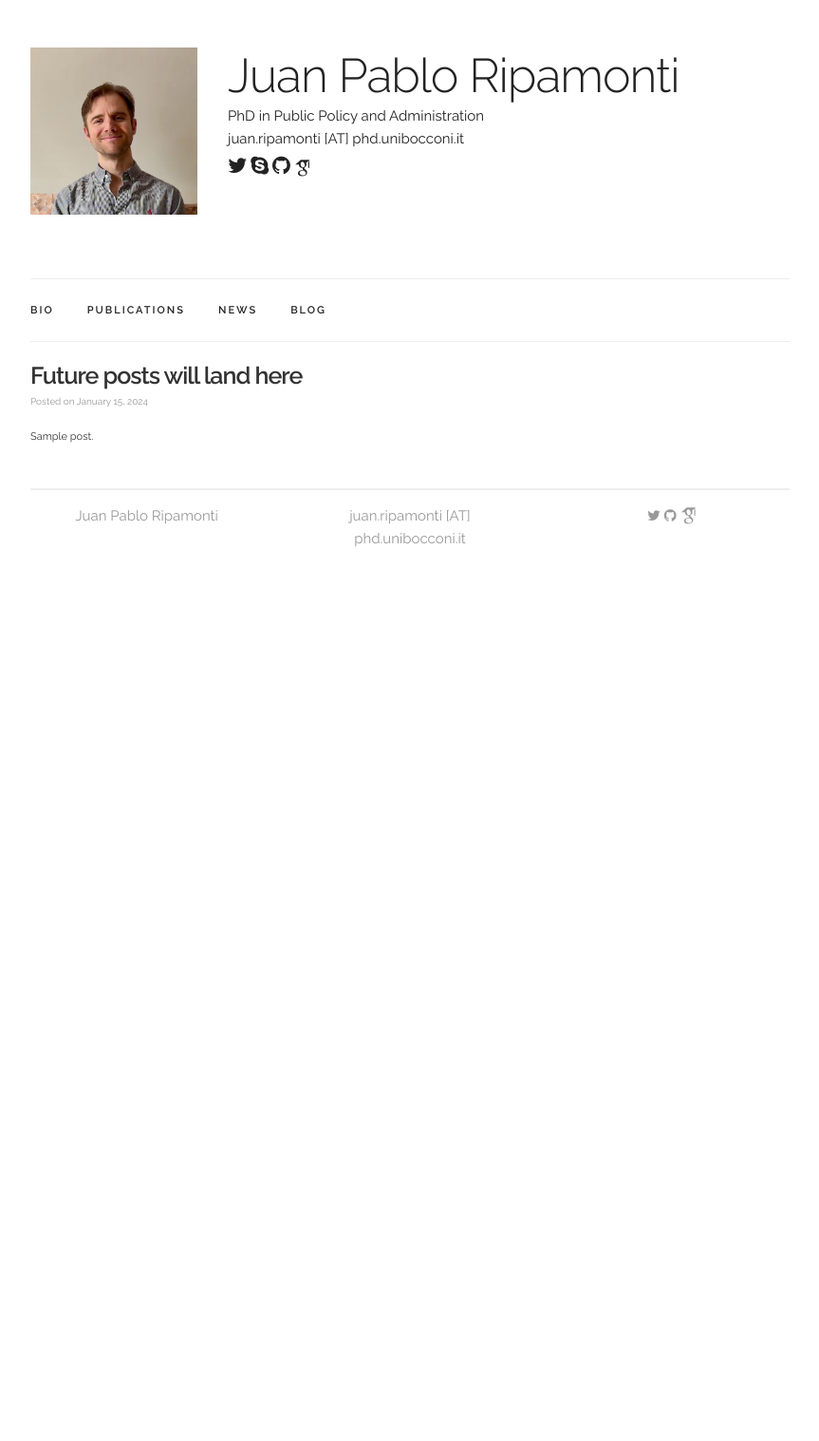
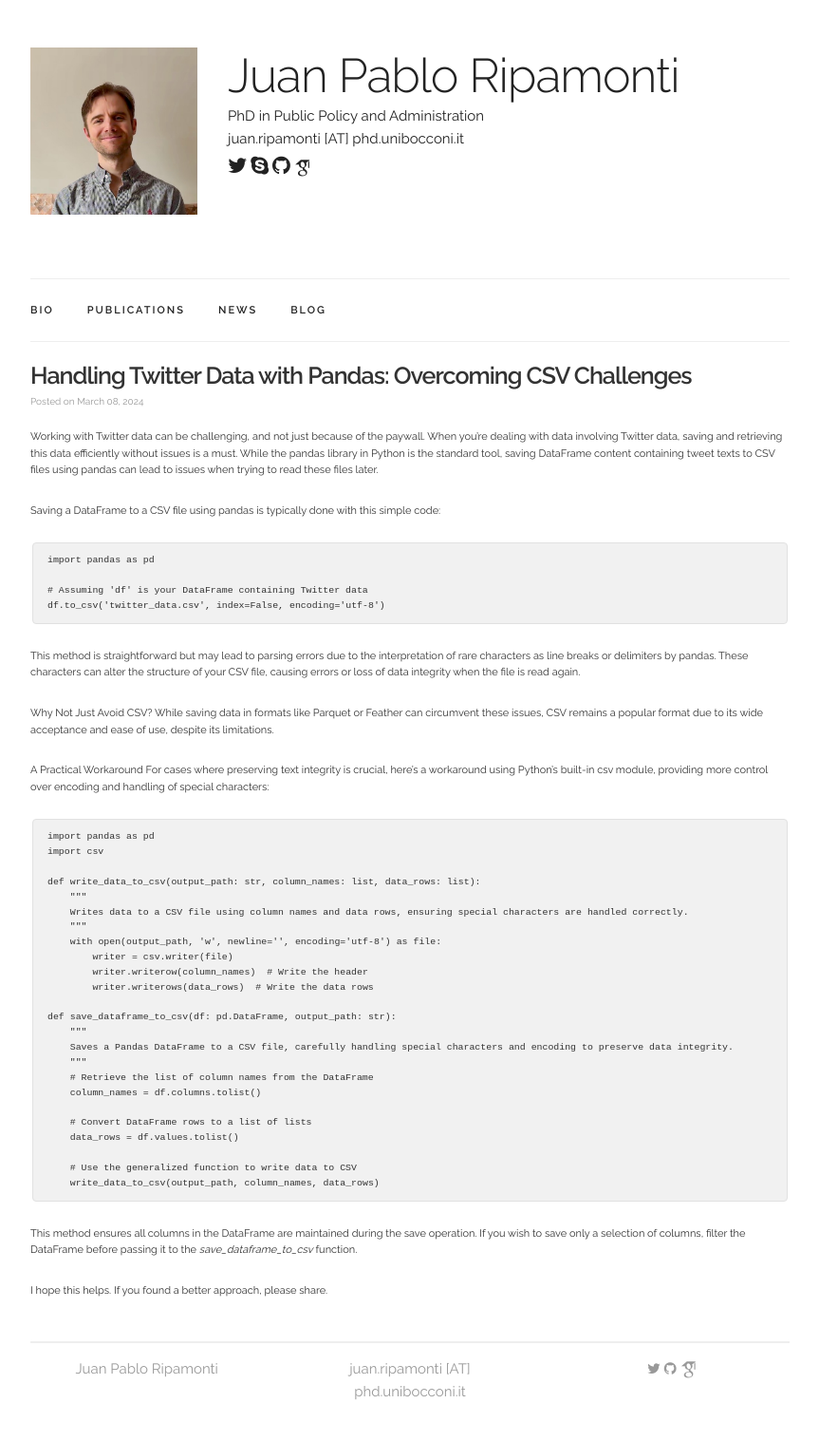
Before and after one commit to jpripamonti/jpripamonti.github.io, a Jekyll site: the page built from _posts/2024-01-15-exploring-the-future-of-urban-mobility.md, in a window 1280 px wide. Shown: the whole page at 95% size, without its empty margins (208-1071 px from the left). Built offline with Jekyll 4.4.1, drawn with Linux system fonts in a browser that asks for light colours; some web fonts are replaced; before the commit the page ends 900 px from its top, so only the background shows below that.

Commit message:
Blog post

````diff
--- a/_posts/2024-01-15-exploring-the-future-of-urban-mobility.md
+++ b/_posts/2024-01-15-exploring-the-future-of-urban-mobility.md
@@ -1,8 +1,55 @@
 ---
 layout: post
-title:  "Future posts will land here"
-date:   2024-01-15
-excerpt: "Sample excerpt."
+title:  "Handling Twitter Data with Pandas: Overcoming CSV Challenges"
+date:   2024-03-08
+excerpt: "When saving Twitter data to CSV files using pandas, you might encounter issues due to special characters in tweets, which can cause parsing errors later. To avoid these problems, an effective solution involves using a custom function. This method ensures that all text, including rare characters, is accurately preserved. This approach not only prevents common data integrity issues."
 ---
 
-Sample post.
+Working with Twitter data can be challenging, and not just because of the paywall. When you're dealing with data involving Twitter data, saving and retrieving this data efficiently without issues is a must. While the pandas library in Python is the standard tool, saving DataFrame content containing tweet texts to CSV files using pandas can lead to issues when trying to read these files later.
+
+Saving a DataFrame to a CSV file using pandas is typically done with this simple code:
+
+```python
+import pandas as pd
+
+# Assuming 'df' is your DataFrame containing Twitter data
+df.to_csv('twitter_data.csv', index=False, encoding='utf-8')
+```
+
+This method is straightforward but may lead to parsing errors due to the interpretation of rare characters as line breaks or delimiters by pandas. These characters can alter the structure of your CSV file, causing errors or loss of data integrity when the file is read again.
+
+Why Not Just Avoid CSV?
+While saving data in formats like Parquet or Feather can circumvent these issues, CSV remains a popular format due to its wide acceptance and ease of use, despite its limitations.
+
+A Practical Workaround
+For cases where preserving text integrity is crucial, here's a workaround using Python's built-in csv module, providing more control over encoding and handling of special characters:
+
+```python
+import pandas as pd
+import csv
+
+def write_data_to_csv(output_path: str, column_names: list, data_rows: list):
+    """
+    Writes data to a CSV file using column names and data rows, ensuring special characters are handled correctly.
+    """
+    with open(output_path, 'w', newline='', encoding='utf-8') as file:
+        writer = csv.writer(file)
+        writer.writerow(column_names)  # Write the header
+        writer.writerows(data_rows)  # Write the data rows
+
+def save_dataframe_to_csv(df: pd.DataFrame, output_path: str):
+    """
+    Saves a Pandas DataFrame to a CSV file, carefully handling special characters and encoding to preserve data integrity.
+    """
+    # Retrieve the list of column names from the DataFrame
+    column_names = df.columns.tolist()
+
+    # Convert DataFrame rows to a list of lists
+    data_rows = df.values.tolist()
+
+    # Use the generalized function to write data to CSV
+    write_data_to_csv(output_path, column_names, data_rows)
+```
+This method ensures all columns in the DataFrame are maintained during the save operation. If you wish to save only a selection of columns, filter the DataFrame before passing it to the *save_dataframe_to_csv* function.
+
+I hope this helps. If you found a better approach, please share.
````
